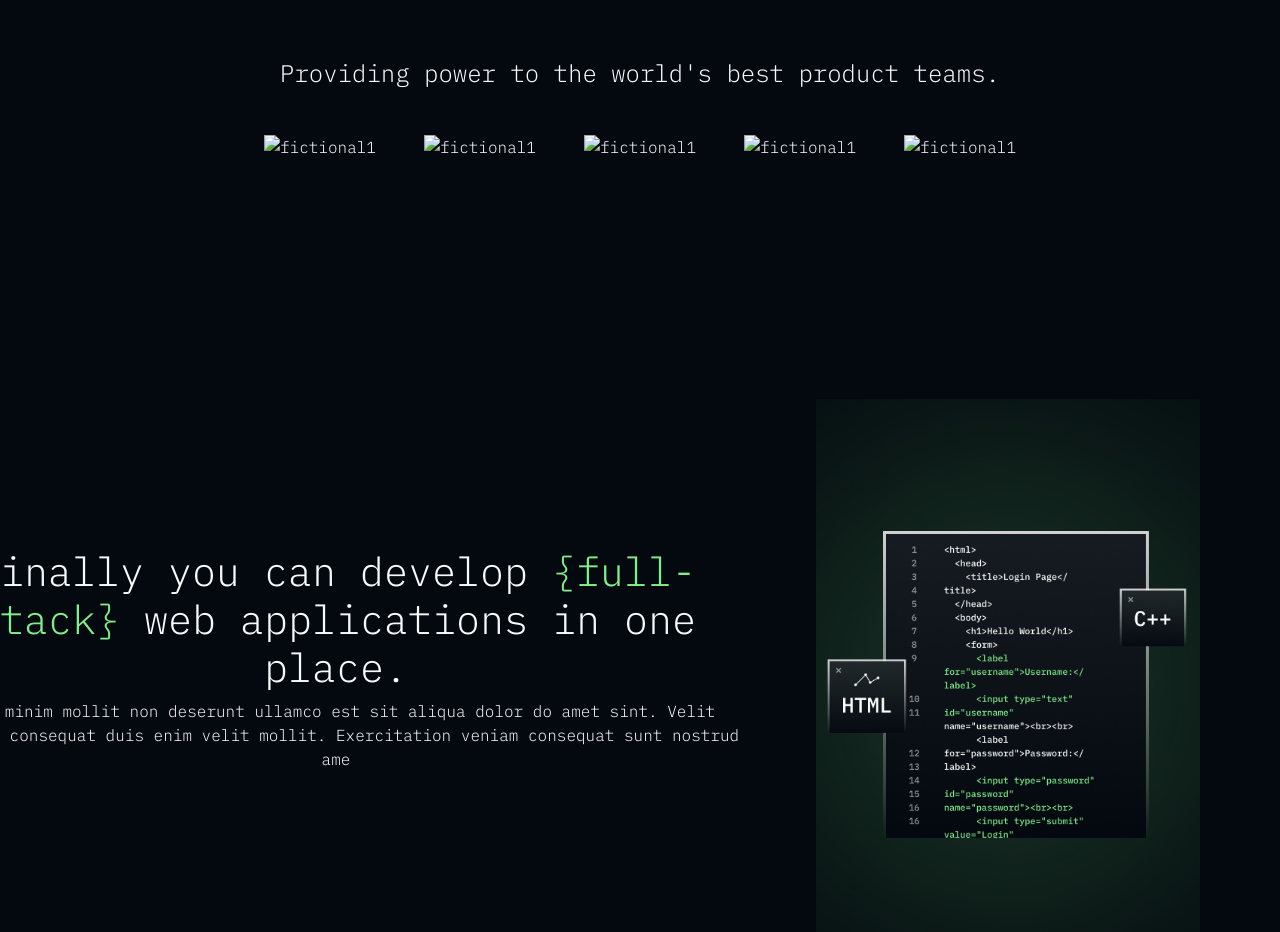
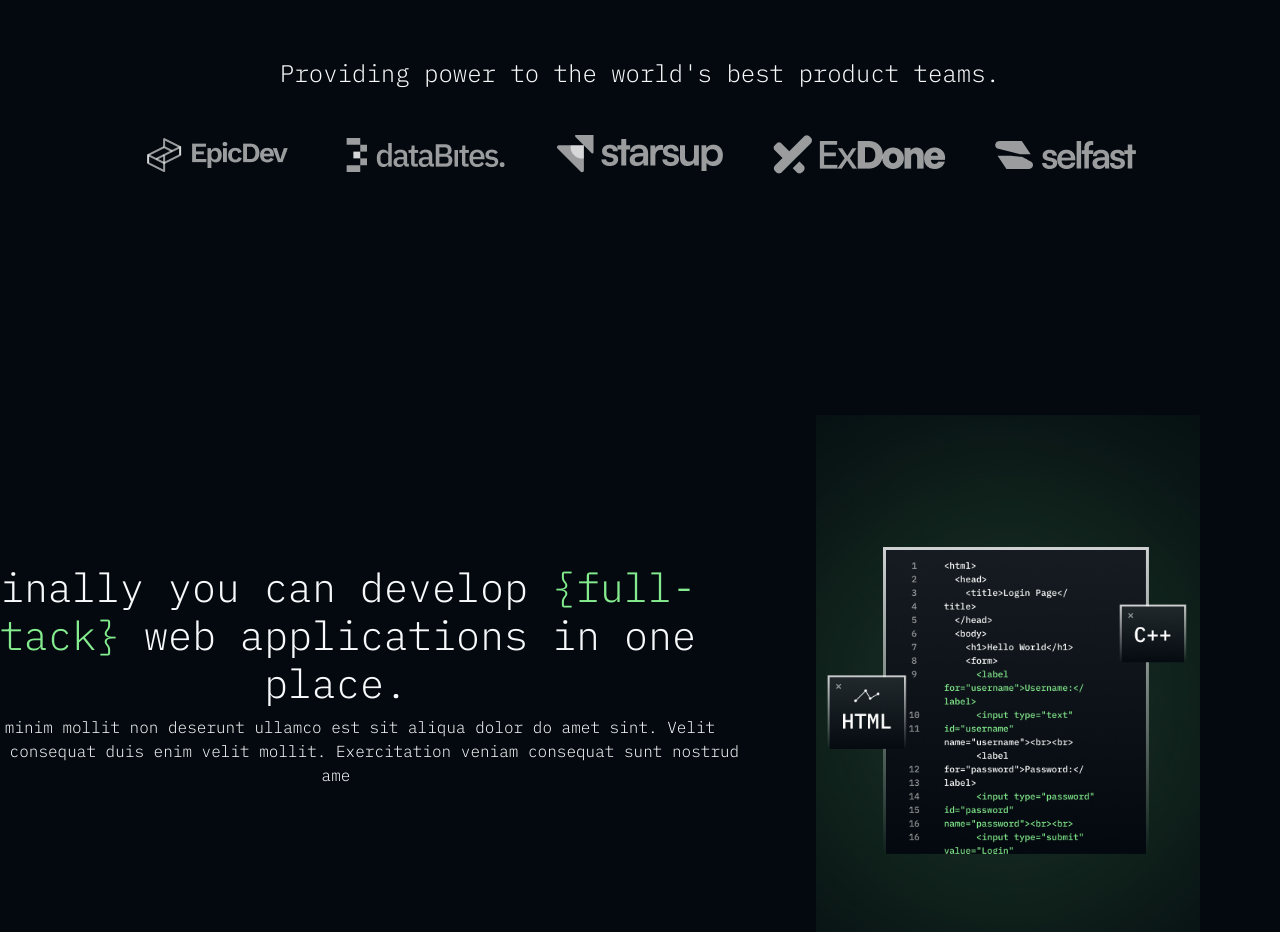
Before and after one commit to rikoadii/kazuma-webdev, a plain HTML site: page index.html in a window 1280 px wide. Shown: the part 1300-2232 px from the top of the page. Drawn offline with nearby package versions, Linux system fonts and the light colour scheme; the site is published under a folder, as on GitHub Pages, so addresses that start at the root find nothing.

Commit message:
Update index.html

```diff
--- a/index.html
+++ b/index.html
@@ -80,11 +80,11 @@
         <section class="supporting-section text-light">
             <h4 class="text-center">Providing power to the world's best product teams.</h4>
             <div class="div d-flex justify-content-center gap-5">
-                <img src="/assets/images/Fictional Company Logo.png" alt="fictional1">
-                <img src="/assets/images/Fictional Company Logo (1).png" alt="fictional1">
-                <img src="/assets/images/Fictional Company Logo (2).png" alt="fictional1">
-                <img src="/assets/images/Fictional Company Logo (3).png" alt="fictional1">
-                <img src="/assets/images/Fictional Company Logo (4).png" alt="fictional1">
+                <img src="assets/images/Fictional Company Logo.png" alt="fictional1">
+                <img src="assets/images/Fictional Company Logo (1).png" alt="fictional1">
+                <img src="assets/images/Fictional Company Logo (2).png" alt="fictional1">
+                <img src="assets/images/Fictional Company Logo (3).png" alt="fictional1">
+                <img src="assets/images/Fictional Company Logo (4).png" alt="fictional1">
             </div>
         </section>
         <section class="section-2 d-flex justify-content-center align-items-center text-light">
```
